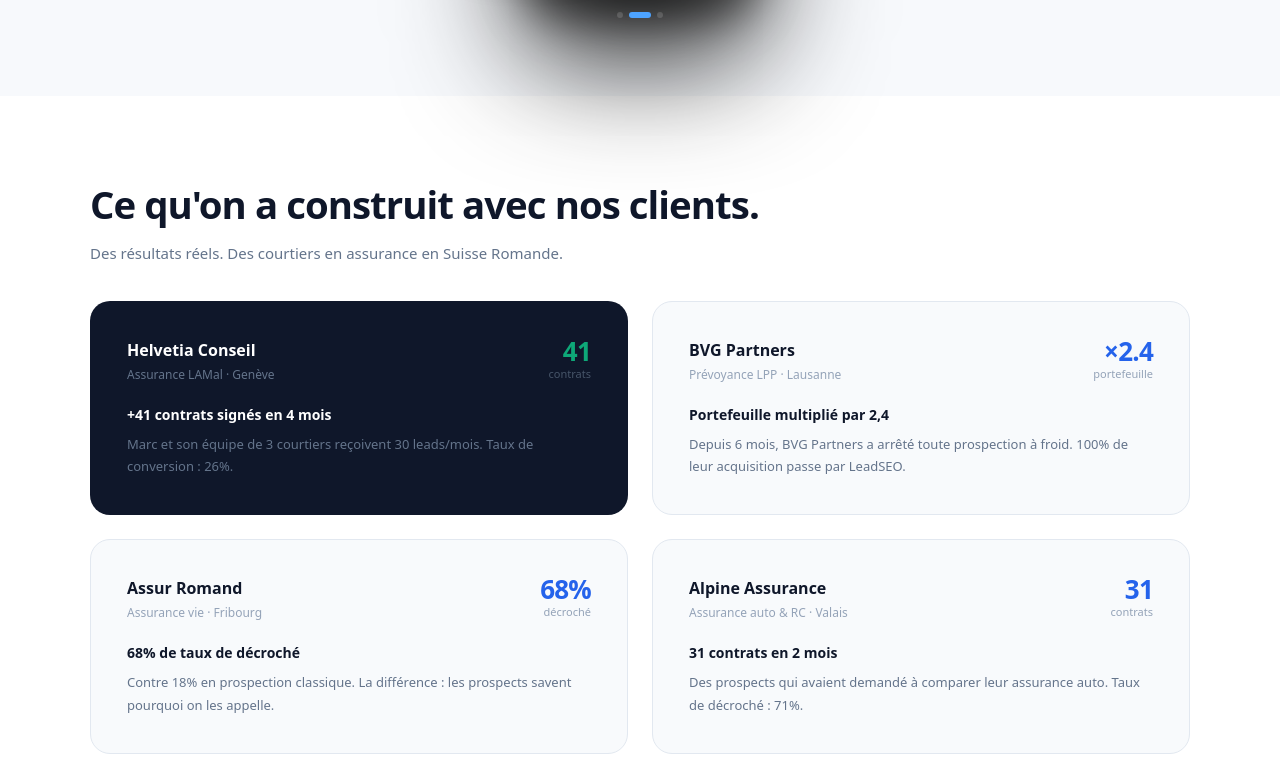
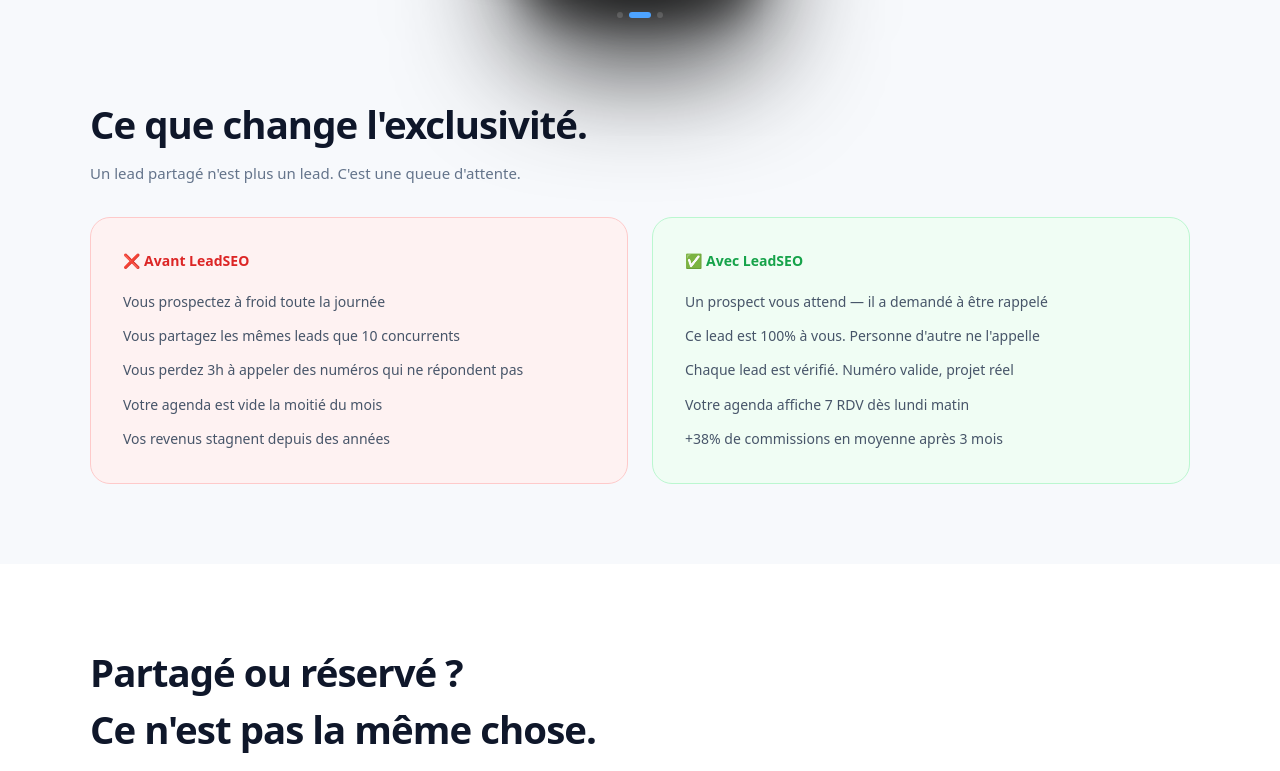
Before and after one commit to younesconseils/Leadseo, a Next.js app: page / in a window 1280 px wide. Shown: the part 1389-2160 px from the top of the page. Built offline with nearby package versions, Linux system fonts and the light colour scheme.

Commit message:
Suppression section clients/partenaires

```diff
--- a/src/app/page.tsx
+++ b/src/app/page.tsx
@@ -179,39 +179,6 @@
         <IphoneMockup />
       </section>
 
-      {/* ── CLIENTS ──────────────────────────────────────── */}
-      <section style={{ padding: 'clamp(48px,8vw,80px) 5% clamp(48px,8vw,80px)', background: '#fff' }}>
-        <div style={{ maxWidth: 1100, margin: '0 auto' }}>
-          <h2 style={{ fontSize: 'clamp(22px,3vw,40px)', fontWeight: 900, color: '#0F172A', letterSpacing: '-0.025em', marginBottom: 8 }}>
-            Ce qu'on a construit avec nos clients.
-          </h2>
-          <p style={{ color: '#64748B', fontSize: 15, maxWidth: 520, marginBottom: 36 }}>
-            Des résultats réels. Des courtiers en assurance en Suisse Romande.
-          </p>
-          <div className="g-cards">
-            {CLIENTS.map((c, i) => (
-              <div key={c.nom} style={{
-                background: i === 0 ? '#0F172A' : '#F8FAFC',
-                border: `1.5px solid ${i === 0 ? 'transparent' : '#E2E8F0'}`,
-                borderRadius: 20, padding: 'clamp(24px,4vw,36px)',
-              }}>
-                <div style={{ display: 'flex', justifyContent: 'space-between', alignItems: 'flex-start', marginBottom: 20 }}>
-                  <div>
-                    <p style={{ fontSize: 16, fontWeight: 800, color: i === 0 ? '#fff' : '#0F172A', marginBottom: 4 }}>{c.nom}</p>
-                    <p style={{ fontSize: 12, color: i === 0 ? '#64748B' : '#94A3B8' }}>{c.secteur} · {c.lieu}</p>
-                  </div>
-                  <div style={{ textAlign: 'right' }}>
-                    <p style={{ fontSize: 26, fontWeight: 900, color: i === 0 ? '#0EA878' : '#2563EB', letterSpacing: '-0.03em', lineHeight: 1 }}>{c.chiffre}</p>
-                    <p style={{ fontSize: 11, color: i === 0 ? '#475569' : '#94A3B8', marginTop: 2 }}>{c.unite}</p>
-                  </div>
-                </div>
-                <p style={{ fontSize: 14, fontWeight: 700, color: i === 0 ? '#fff' : '#0F172A', marginBottom: 8 }}>{c.resultat}</p>
-                <p style={{ fontSize: 13, color: '#64748B', lineHeight: 1.75 }}>{c.detail}</p>
-              </div>
-            ))}
-          </div>
-        </div>
-      </section>
 
       {/* ── AVANT / APRÈS ────────────────────────────────── */}
       <section style={{ padding: '0 5% clamp(48px,8vw,80px)', background: '#F7F9FC' }}>
```
